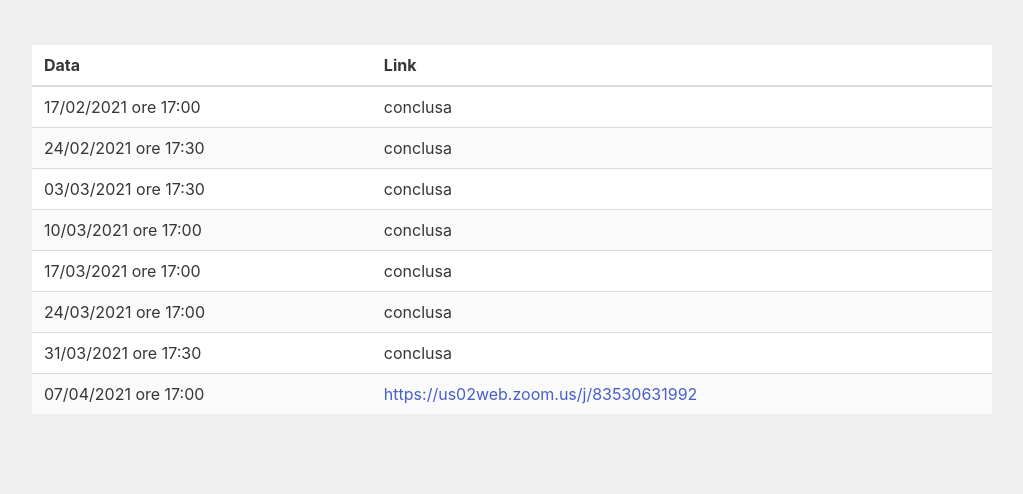
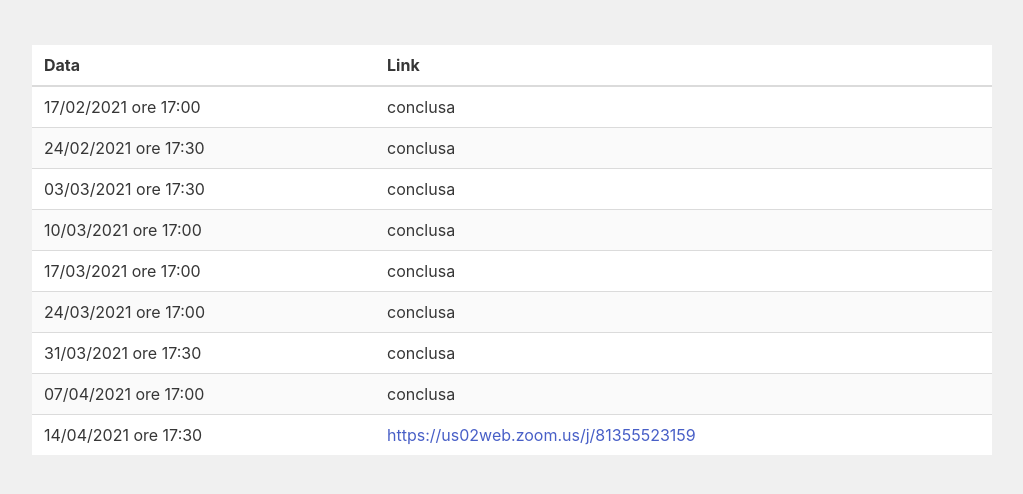
Before and after one commit to alkaest2002/intervento.lombardia, a plain HTML site: page focus.group.calendar.html in a window 1280 px wide. Shown: the part 134-628 px from the top of the page, without its empty margins (128-1151 px from the left). Drawn offline with nearby package versions, Linux system fonts and the light colour scheme.

Commit message:
update focus group

```diff
--- a/focus.group.calendar.html
+++ b/focus.group.calendar.html
@@ -58,7 +58,10 @@
                 <td>31/03/2021 ore 17:30</td><td>conclusa</td>
               </tr>
               <tr>
-                <td>07/04/2021 ore 17:00</td><td><a href="https://us02web.zoom.us/j/83530631992">https://us02web.zoom.us/j/83530631992</a></td>
+                <td>07/04/2021 ore 17:00</td><td>conclusa</td>
+              </tr>
+              <tr>
+                <td>14/04/2021 ore 17:30</td><td><a href="https://us02web.zoom.us/j/81355523159">https://us02web.zoom.us/j/81355523159</a></td>
               </tr>
            </tbody>
          </table>
```
